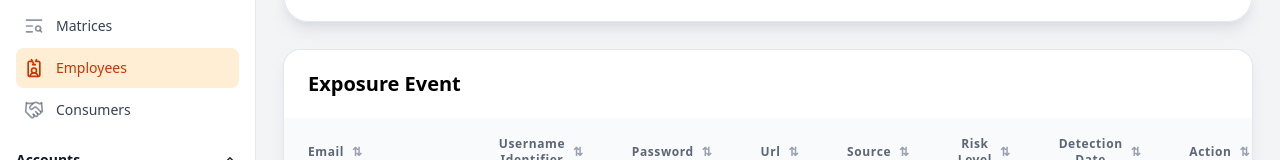
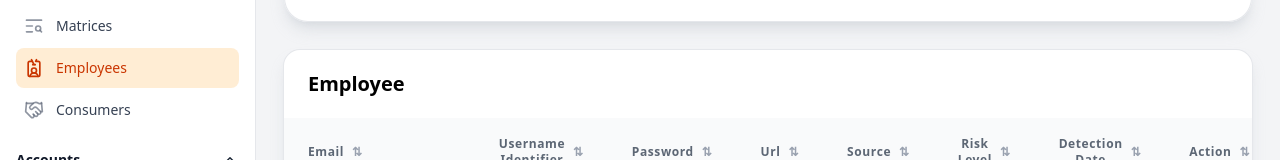
Before and after one commit to Kumarsj420/notify_dashboard, a Next.js app: page /employees in a window 1280 px wide. Shown: the part 276-436 px from the top of the page. Built offline with nearby package versions, Linux system fonts and the light colour scheme.

Commit message:
improved code

```diff
--- a/app/components/Table.tsx
+++ b/app/components/Table.tsx
@@ -5,15 +5,13 @@ import React from 'react';
 export const TableStructure = ({
   children,
   className = '' ,
-  title
 }: {
   children: React.ReactNode;
   className?: string;
-  title: string;
 }) => {
   return (
     <div className={` ${className} py-5 bg-white rounded-2xl ring-1 ring-sc-200 shadow-lg shadow-sc-300/70`}>
-      <h1 className="text-xl font-bold mb-5 px-6"> {title} </h1>
+      {/* <h1 className="text-xl font-bold mb-5 px-6"> {title} </h1> */}
       {children}
     </div>
   );
--- a/app/consumers/consumer.tsx
+++ b/app/consumers/consumer.tsx
@@ -197,7 +197,8 @@ export default function consumer() {
             <SearchCard />
 
 
-                <TableStructure className="mt-7" title='Exposure Event'>
+                <TableStructure className="mt-7" >
+                  <h1 className="text-xl font-bold mb-5 px-6"> Consumers </h1>
                   <Table>
                     <TableHeader>
                       <TableRow>
--- a/app/employees/domain.tsx
+++ b/app/employees/domain.tsx
@@ -70,7 +70,8 @@ function getRiskLevelColor(level: string) {
       <ExposoreSearch />
 
 
-          <TableStructure className="mt-7" title='Exposure Event'>
+          <TableStructure className="mt-7" >
+            <h1 className="text-xl font-bold mb-5 px-6"> Employee </h1>
             <Table>
               <TableHeader>
                 <TableRow>
--- a/app/matrices/domain.tsx
+++ b/app/matrices/domain.tsx
@@ -55,8 +55,8 @@ const domain = () => {
       <Tabs tabs={domainTabs} />
       <ExposoreSearch />
 
-
-          <TableStructure className="mt-7" title='Exposure Event'>
+          <TableStructure className="mt-7" >
+            <h1 className="text-xl font-bold mb-5 px-6"> Metrices </h1>
             <Table>
               <TableHeader>
                 <TableRow>
```
